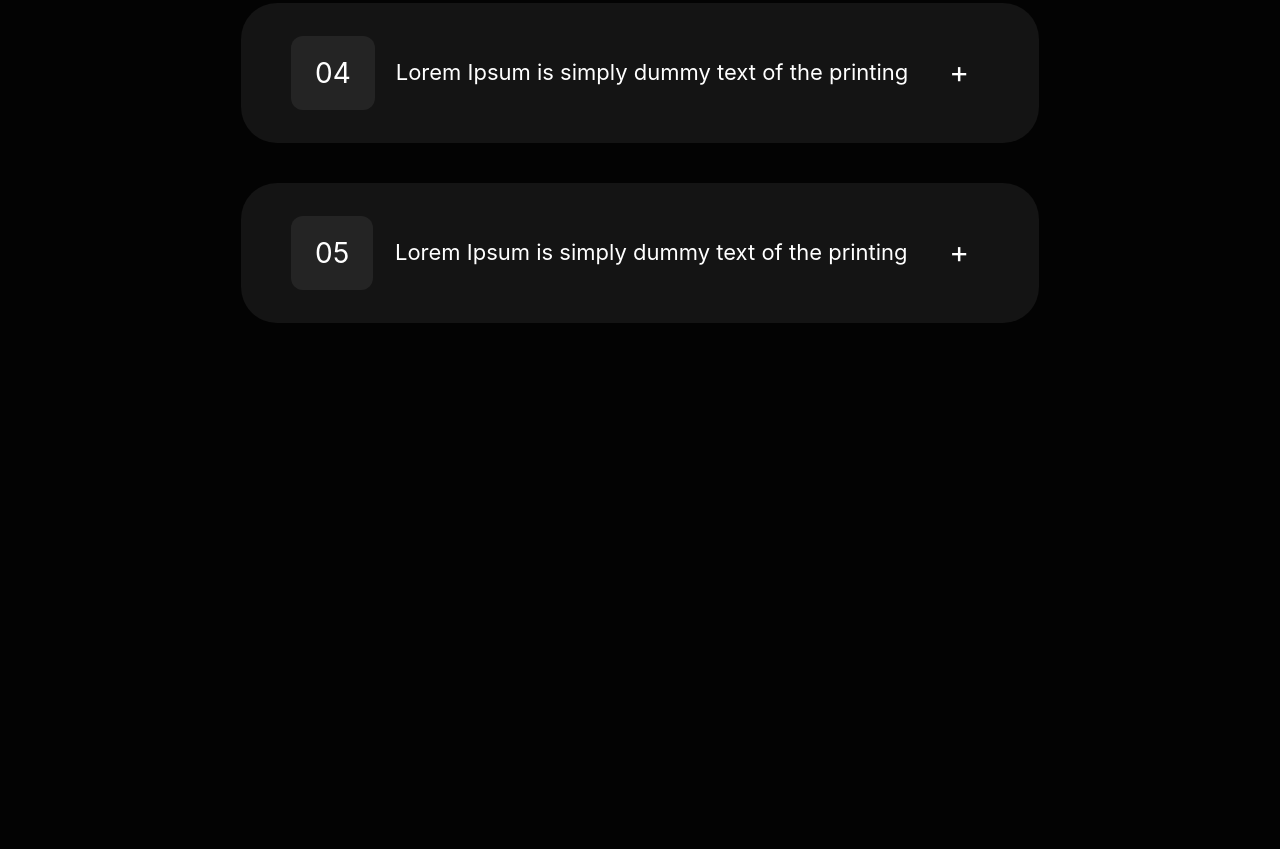
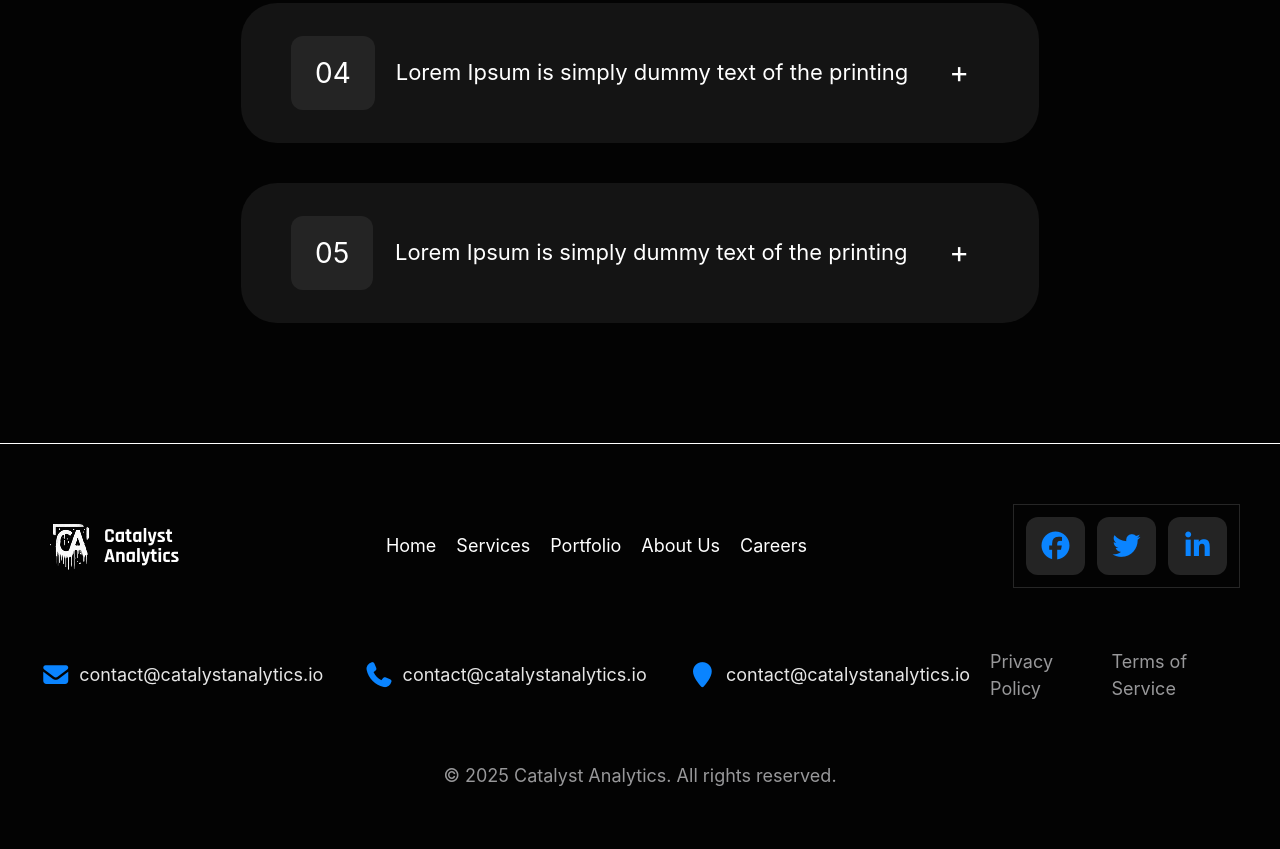
Before and after one commit to Jalilov-dev/Exam-13Git-Github-Project, a website: page index.html in a window 1280 px wide. Shown: the part 2488-3337 px from the top of the page. Before the commit the page ends 2931 px from the top, so only its background shows below. Drawn offline with nearby package versions, Linux system fonts and the light colour scheme; files that its build step writes are made by us from their sources.

Commit message:
add footer page1

```diff
--- a/index.html
+++ b/index.html
@@ -117,7 +117,8 @@
                     </div>
                </div>
           </div>
-          <div class="flex justify-between gap-3  items-center lg:w-199.5 lg:h-35 bg-[#141414] rounded-[36px] py-8.5 px-2 lg:px-12.5">
+          <div
+               class="flex justify-between gap-3  items-center lg:w-199.5 lg:h-35 bg-[#141414] rounded-[36px] py-8.5 px-2 lg:px-12.5">
                <div class="bg-[#242424] boorder border-solid border-[#2E2E2E00] lg:text-[28px] py-4 px-6 rounded-xl">
                     <p>02</p>
                </div>
@@ -127,7 +128,8 @@
                </button>
           </div>
 
-             <div class="lg:flex hidden justify-between gap-3  items-center lg:w-199.5 lg:h-35 bg-[#141414] rounded-[36px] py-8.5 px-2 lg:px-12.5">
+          <div
+               class="lg:flex hidden justify-between gap-3  items-center lg:w-199.5 lg:h-35 bg-[#141414] rounded-[36px] py-8.5 px-2 lg:px-12.5">
                <div class="bg-[#242424] boorder border-solid border-[#2E2E2E00] lg:text-[28px] py-4 px-6 rounded-xl">
                     <p>03</p>
                </div>
@@ -138,7 +140,8 @@
           </div>
 
 
-             <div class="lg:flex hidden justify-between gap-3  items-center lg:w-199.5 lg:h-35 bg-[#141414] rounded-[36px] py-8.5 px-2 lg:px-12.5">
+          <div
+               class="lg:flex hidden justify-between gap-3  items-center lg:w-199.5 lg:h-35 bg-[#141414] rounded-[36px] py-8.5 px-2 lg:px-12.5">
                <div class="bg-[#242424] boorder border-solid border-[#2E2E2E00] lg:text-[28px] py-4 px-6 rounded-xl">
                     <p>04</p>
                </div>
@@ -149,7 +152,8 @@
           </div>
 
 
-             <div class="lg:flex hidden justify-between gap-3  items-center lg:w-199.5 lg:h-35 bg-[#141414] rounded-[36px] py-8.5 px-2 lg:px-12.5">
+          <div
+               class="lg:flex hidden justify-between gap-3  items-center lg:w-199.5 lg:h-35 bg-[#141414] rounded-[36px] py-8.5 px-2 lg:px-12.5">
                <div class="bg-[#242424] boorder border-solid border-[#2E2E2E00] lg:text-[28px] py-4 px-6 rounded-xl">
                     <p>05</p>
                </div>
@@ -159,6 +163,57 @@
                </button>
           </div>
      </section>
+
+     <footer class="py-15 border-t border-solid boreder-[#858585]">
+          <div class="flex lg:flex-row gap-5 flex-col items-center  justify-between max-w-300 m-auto ">
+               <img src="./img.png/Logo (6).png" alt="">
+               <div class="hidden lg:flex gap-5  text-[18px] text-[#E6E6E6]]">
+                    <p>Home</p>
+                    <p>Services</p>
+                    <p>Portfolio</p>
+                    <p>About Us</p>
+                    <p>Careers</p>
+               </div>
+               <div class="flex gap-3 border border-solid border-[#262626] p-3 text-[#0A84FF]">
+                    <div
+                         class="bg-[#242424] boorder border-solid border-[#2E2E2E00] lg:text-[28px] py-2 px-3 rounded-xl">
+                         <i class="fa-brands fa-facebook"></i>
+                    </div>
+                    <div
+                         class="bg-[#242424] boorder border-solid border-[#2E2E2E00] lg:text-[28px] py-2 px-3 rounded-xl">
+                         <i class="fa-brands fa-twitter"></i>
+                    </div>
+                    <div
+                         class="bg-[#242424] boorder border-solid border-[#2E2E2E00] lg:text-[28px] py-2 px-3 rounded-xl">
+                         <i class="fa-brands fa-linkedin-in"></i>
+                    </div>
+               </div>
+          </div>
+          <div class="flex lg:flex-row gap-5 flex-col my-15 items-center justify-between max-w-300 m-auto ">
+               <div class="flex flex-col lg:flex-row    items-center gap-10">
+                    <div class="flex items-center gap-2">
+                         <i class="fa-solid fa-envelope text-[25px] text-[#0A84FF]"></i>
+                         <p class="text-[#E6E6E6] text-[18px]">contact@catalystanalytics.io</p>
+                    </div>
+
+                    <div class="flex items-center gap-2">
+                         <i class="fa-solid fa-phone text-[25px] text-[#0A84FF]"></i>
+                         <p class="text-[#E6E6E6] text-[18px]">contact@catalystanalytics.io</p>
+                    </div>
+
+                    <div class="flex items-center gap-2">
+                         <i class="fa-solid fa-location-pin text-[25px] text-[#0A84FF]"></i>
+                         <p class="text-[#E6E6E6] text-[18px]">contact@catalystanalytics.io</p>
+                    </div>
+               </div>
+              <div class="flex gap-4">
+               <p class="text-[#98989A] text-[18px]">Privacy Policy</p>
+               <p class="text-[#98989A] text-[18px]">Terms of Service</p>
+
+              </div>
+          </div>
+          <p class="text-[#98989A] text-[18px] text-center">© 2025 Catalyst Analytics. All rights reserved.</p>
+     </footer>
 </body>
 
 </html>
```
Also changed, not shown: img.png/Logo (6).png (added).
